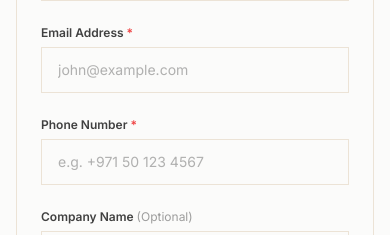
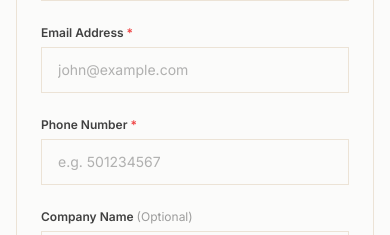
Before and after one commit to sandip15sss/open-business-uae, a Next.js app: page /contact in a window 390 px wide. Shown: the part 900-1135 px from the top of the page. Built offline with nearby package versions, Linux system fonts and the light colour scheme; a web font is replaced by a local one.

Commit message:
feat: fix responsive logo paths and add form input validations

```diff
--- a/src/app/contact/page.tsx
+++ b/src/app/contact/page.tsx
@@ -196,6 +196,10 @@ export default function ContactPage() {
                           id="name"
                           type="text"
                           name="name"
+                          required
+                          maxLength={50}
+                          pattern="^[A-Za-z\s]{2,50}$"
+                          title="Name should only contain letters and spaces, between 2 and 50 characters."
                           value={formData.name}
                           onChange={handleInputChange}
                           className={`w-full bg-transparent border rounded-none py-3 px-4 font-sans text-sm text-charcoal placeholder:text-slate-grey/50 focus:outline-none transition-colors ${errors.name ? "border-red-500 focus:border-red-500" : "border-[#C5A880]/30 focus:border-champagne-gold"
@@ -214,6 +218,8 @@ export default function ContactPage() {
                           id="email"
                           type="email"
                           name="email"
+                          required
+                          maxLength={100} // 👈 Limits excessive character strings right at the input level
                           value={formData.email}
                           onChange={handleInputChange}
                           className={`w-full bg-transparent border rounded-none py-3 px-4 font-sans text-sm text-charcoal placeholder:text-slate-grey/50 focus:outline-none transition-colors ${errors.email ? "border-red-500 focus:border-red-500" : "border-[#C5A880]/30 focus:border-champagne-gold"
@@ -234,11 +240,15 @@ export default function ContactPage() {
                           id="phone"
                           type="tel"
                           name="phone"
+                          required
+                          maxLength={15}
+                          pattern="[0-9]{7,15}"
+                          title="Please enter a valid phone number containing only digits (7 to 15 digits)."
                           value={formData.phone}
                           onChange={handleInputChange}
                           className={`w-full bg-transparent border rounded-none py-3 px-4 font-sans text-sm text-charcoal placeholder:text-slate-grey/50 focus:outline-none transition-colors ${errors.phone ? "border-red-500 focus:border-red-500" : "border-[#C5A880]/30 focus:border-champagne-gold"
                             }`}
-                          placeholder="e.g. +971 50 123 4567"
+                          placeholder="e.g. 501234567"
                         />
                         {errors.phone && <span className="font-sans text-xs text-red-500 block">{errors.phone}</span>}
                       </div>
@@ -252,6 +262,7 @@ export default function ContactPage() {
                           id="companyName"
                           type="text"
                           name="companyName"
+                          maxLength={100}
                           value={formData.companyName}
                           onChange={handleInputChange}
                           className="w-full bg-transparent border border-[#C5A880]/30 rounded-none py-3 px-4 font-sans text-sm text-charcoal placeholder:text-slate-grey/50 focus:border-champagne-gold focus:outline-none transition-colors"
@@ -268,6 +279,7 @@ export default function ContactPage() {
                       <select
                         id="service"
                         name="service"
+                        required
                         value={formData.service}
                         onChange={handleInputChange}
                         className={`w-full bg-transparent border rounded-none py-3 px-4 font-sans text-sm text-charcoal focus:outline-none transition-colors appearance-none ${errors.service ? "border-red-500 focus:border-red-500" : "border-[#C5A880]/30 focus:border-champagne-gold"
@@ -296,6 +308,9 @@ export default function ContactPage() {
                         id="message"
                         name="message"
                         rows={4}
+                        required
+                        minLength={10}
+                        maxLength={1000}
                         value={formData.message}
                         onChange={handleInputChange}
                         className={`w-full bg-transparent border rounded-none py-3 px-4 font-sans text-sm text-charcoal placeholder:text-slate-grey/50 focus:outline-none transition-colors ${errors.message ? "border-red-500 focus:border-red-500" : "border-[#C5A880]/30 focus:border-champagne-gold"
@@ -310,7 +325,6 @@ export default function ContactPage() {
                         {submitError}
                       </div>
                     )}
-
                     {/* Submit Button */}
                     <button
                       type="submit"
```
